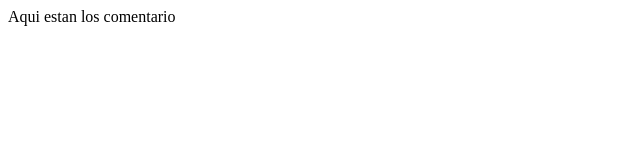
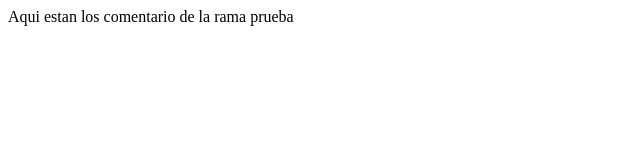
Before and after one commit to erickMalek/curso-git2, a plain HTML site: page comentarios.html in a window 1280 px wide. Shown: the whole page, without its empty margins (0-640 px from the left). Drawn offline with Linux system fonts and the light colour scheme.

Commit message:
nuevo_cambio

```diff
--- a/comentarios.html
+++ b/comentarios.html
@@ -5,6 +5,6 @@
 
 </head>
 <body>
-	<div>Aqui estan los comentario</div>
+	<div>Aqui estan los comentario de la rama prueba</div>
 </body>
 </html>
```
